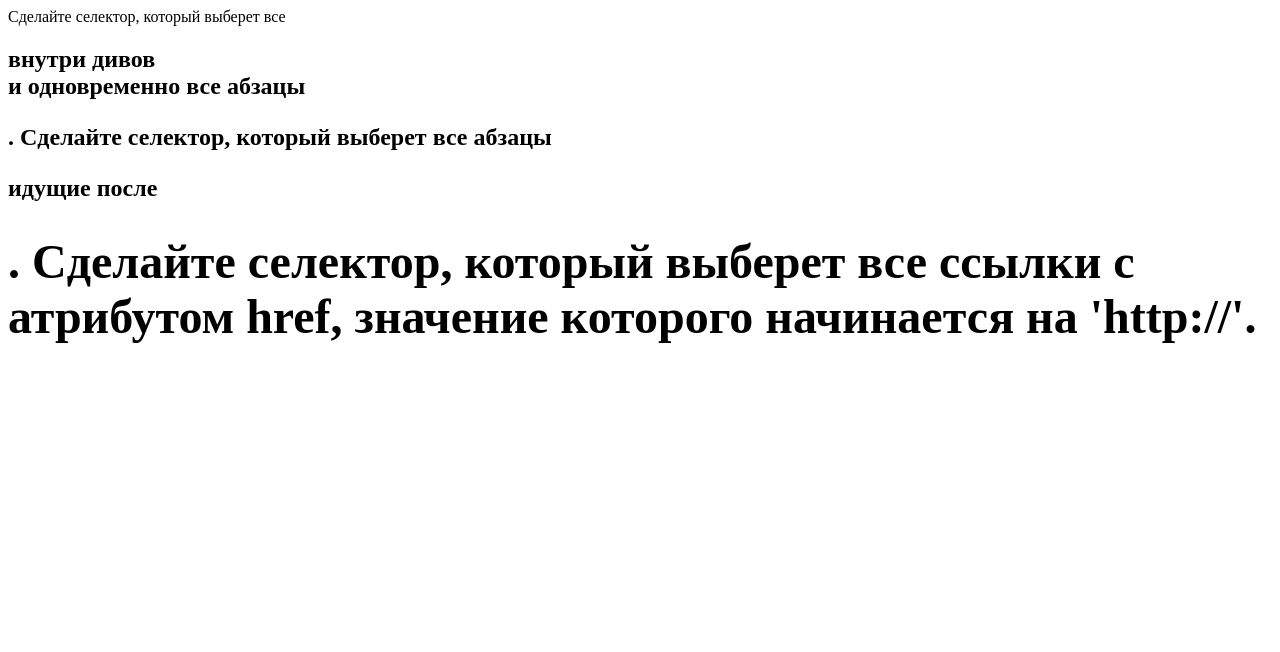
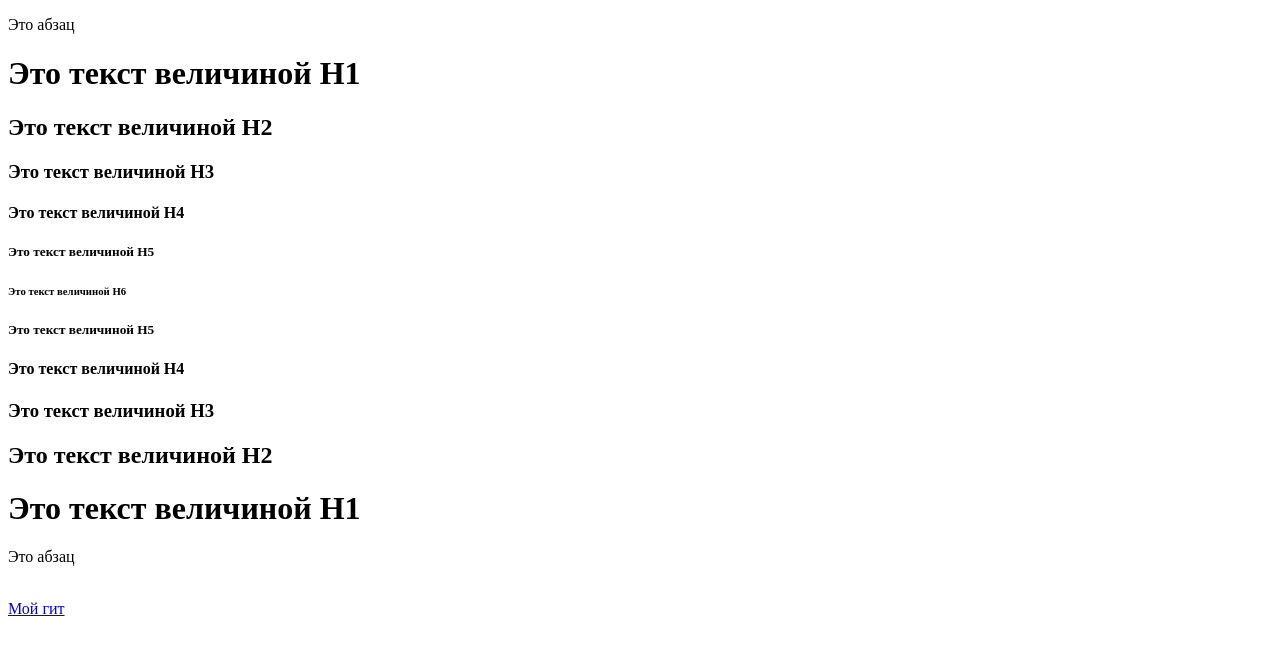
Before and after one commit to ConorFeeD/LabsKS, a plain HTML site: page Kostiuk_4LR_0k9491/index.html in a window 1280 px wide. Drawn offline with Linux system fonts and the light colour scheme.

Commit message:
Произвольный код

```diff
--- a/Kostiuk_4LR_0k9491/index.html
+++ b/Kostiuk_4LR_0k9491/index.html
@@ -1,5 +1,33 @@
-Сделайте селектор, который выберет все <h2> внутри дивов <div> и
-    одновременно все абзацы <p>.
-    Сделайте селектор, который выберет все абзацы <p> идущие после <h1>.
-    Сделайте селектор, который выберет все ссылки <a> с атрибутом href,
-    значение которого начинается на 'http://'.
+<!DOCTYPE html>
+<html lang="en">
+<head>
+    <meta charset="UTF-8">
+    <meta name="viewport" content="width=device-width, initial-scale=1.0">
+    <title>Document</title>
+</head>
+<body>
+    <div>
+        <p>Это абзац</p>
+        <h1>Это текст величиной H1</h1>
+        <h2>Это текст величиной H2</h2>
+        <h3>Это текст величиной H3</h3>
+        <h4>Это текст величиной H4</h4>
+        <h5>Это текст величиной H5</h5>
+        <h6>Это текст величиной H6</h6>
+        <h5>Это текст величиной H5</h5>
+        <h4>Это текст величиной H4</h4>
+        <h3>Это текст величиной H3</h3>
+        <h2>Это текст величиной H2</h2>
+        <h1>Это текст величиной H1</h1>
+        <p>Это абзац</p>
+    </div><br>
+
+    <a href="https://github.com/ConorFeeD/LabsKS">Мой гит</a>
+</body>
+</html>
+
+<!-- Сделайте селектор, который выберет все <h2> внутри дивов <div> и
+одновременно все абзацы <p>.-->
+<!-- Сделайте селектор, который выберет все абзацы <p> идущие после <h1>. -->
+<!-- Сделайте селектор, который выберет все ссылки <a> с атрибутом href, -->
+<!-- значение которого начинается на 'http://'. -->
```
